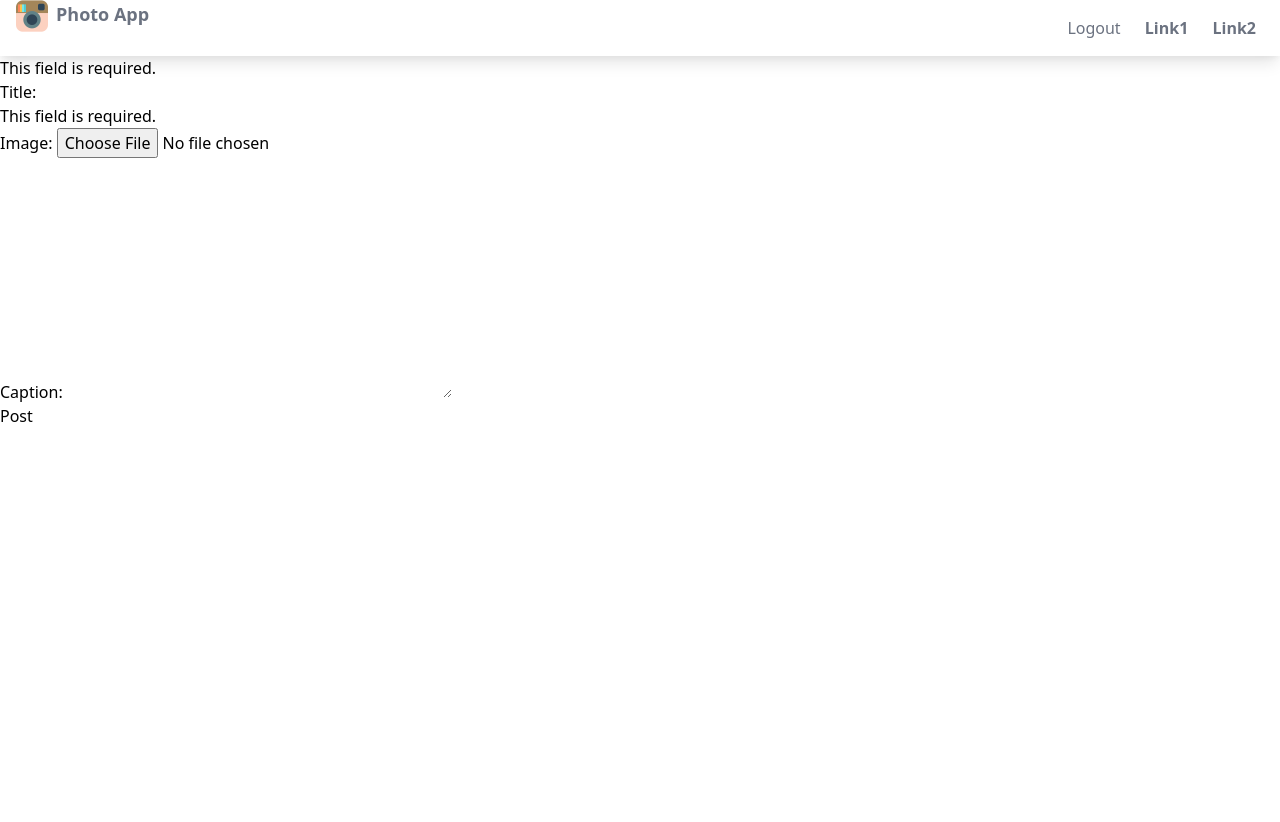
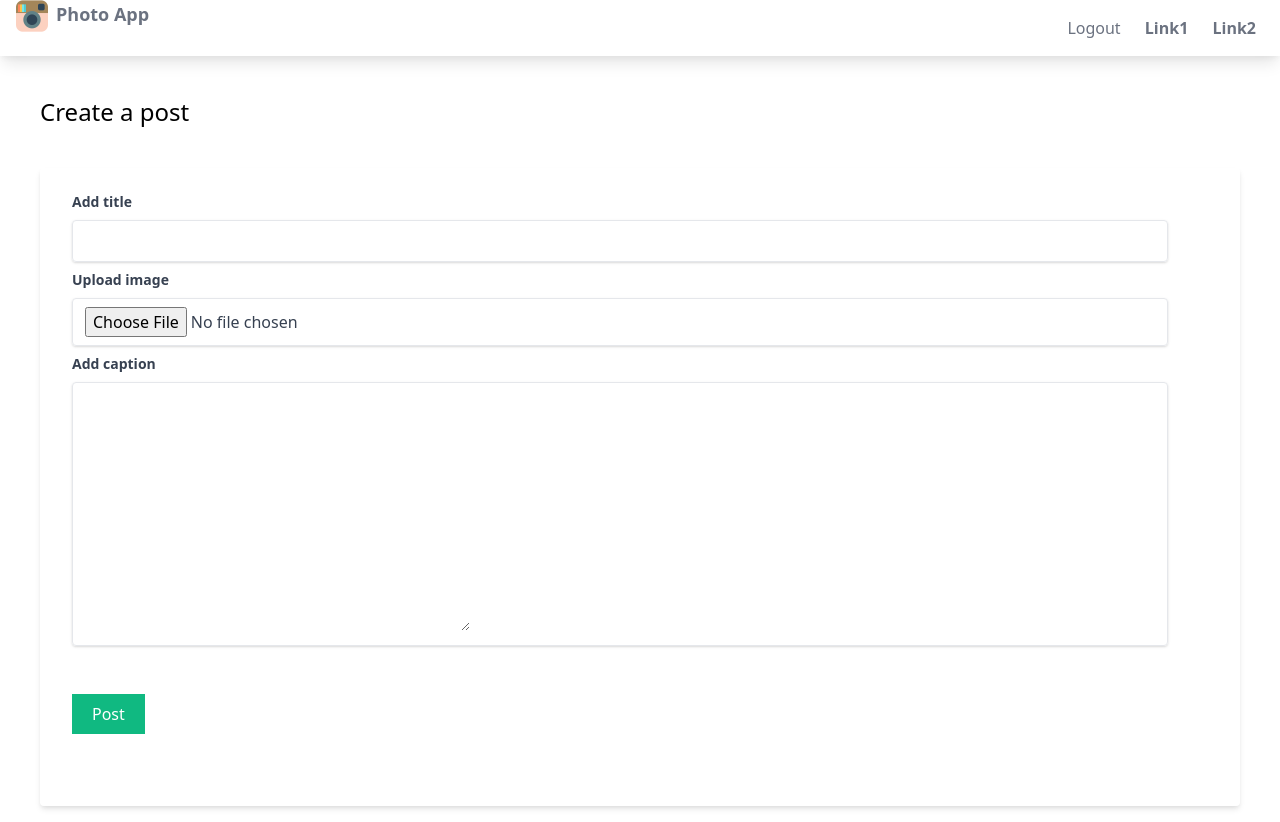
Before and after one commit to breezh/socialproject, a Django app: page /posts/create/ in a window 1280 px wide. Before the commit the page ends 422 px from the top, so only its background shows below. Run offline with Django 5.2, Linux system fonts and the light colour scheme; the visitor is signed in with stand-in values (Sample User, id 1); style sheets or scripts are compiled from the project's sources.

Commit message:
styling finish

```diff
--- a/posts/templates/posts/create.html
+++ b/posts/templates/posts/create.html
@@ -1,8 +1,27 @@
 {% extends 'users/base.html' %}
 {% block body %}
-<form action="" method="POST" enctype="multipart/form-data">
+<h2 class="text-2xl m-10">Create a post</h2>
+<form class="px-5 bg-whit shadow-md m-10 px-8 rounded pt-6 pb-8 mb-4" method="post" enctype="multipart/form-data">
     {% csrf_token %}
-    {{ form.as_p }}
-    <button type="submit">Post</button>
+    <div class="mb-2">
+        <label class="block text-gray-700 text-sm font-bold mb-2" for="">Add title</label>
+        <div class="shadow appearance-none border rounded py-2 px-3 mr-10 text-gray-700">
+            {{ form.title }}
+        </div>
+    </div>
+    <div class="mb-2">
+        <label class="block text-gray-700 text-sm font-bold mb-2" for="">Upload image</label>
+        <div class="shadow appearance-none border rounded py-2 px-3 mr-10 text-gray-700">
+            {{ form.image }}
+        </div>
+    </div>
+    <div class="mb-2">
+        <label class="block text-gray-700 text-sm font-bold mb-2" for="">Add caption</label>
+        <div class="shadow appearance-none border rounded py-2 px-3 mr-10 text-gray-700">
+            {{ form.caption}}
+        </div>
+    </div>
+
+    <button class="text-white bg-green-500 px-5 py-2 my-10" type="submit">Post</button>
 </form>
 {% endblock %}
--- a/users/templates/users/edit.html
+++ b/users/templates/users/edit.html
@@ -1,7 +1,7 @@
 {% extends 'users/base.html' %}
 {% block body %}
 <h2 class="text-2xl m-10">Edit profile form</h2>
-<form class="px-5" method="post" enctype="multipart/form-data">
+<form class="px-5 bg-whit shadow-md m-10 px-8 rounded pt-6 pb-8 mb-4" method="post" enctype="multipart/form-data">
     {% csrf_token %}
     <div class="mb-2">
         <label class="block text-gray-700 text-sm font-bold mb-2" for="">First name</label>
--- a/users/templates/users/password_change_form.html
+++ b/users/templates/users/password_change_form.html
@@ -8,7 +8,7 @@
         {% endfor %}
     {% endif %}
 </div>
-<form class="px-5" method="post">
+<form class="px-5 bg-whit shadow-md m-10 px-8 rounded pt-6 pb-8 mb-4" method="post">
     {% csrf_token %}
     <div class="mb-2">
         <label class="block text-gray-700 text-sm font-bold mb-2" for="">Old password</label>
```
